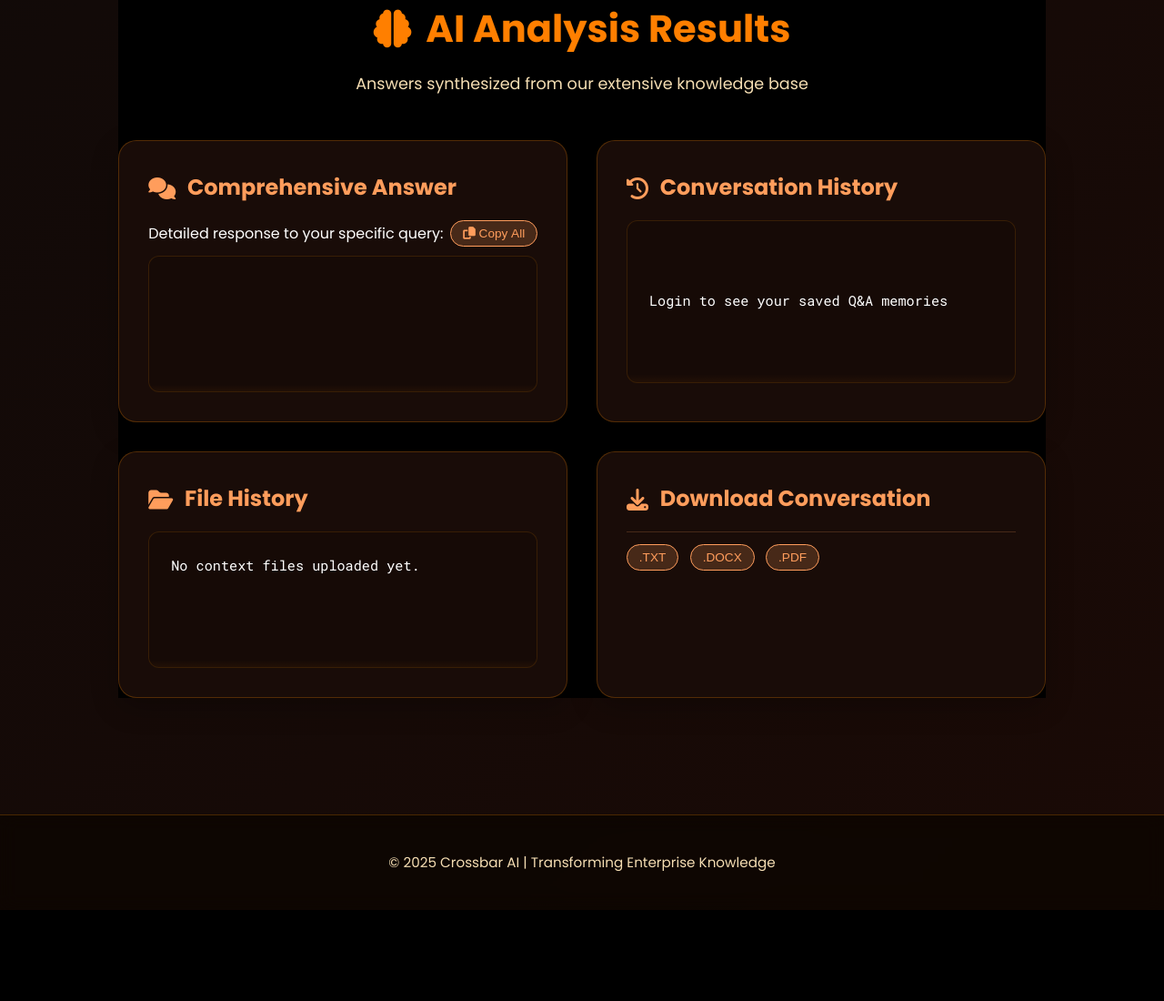
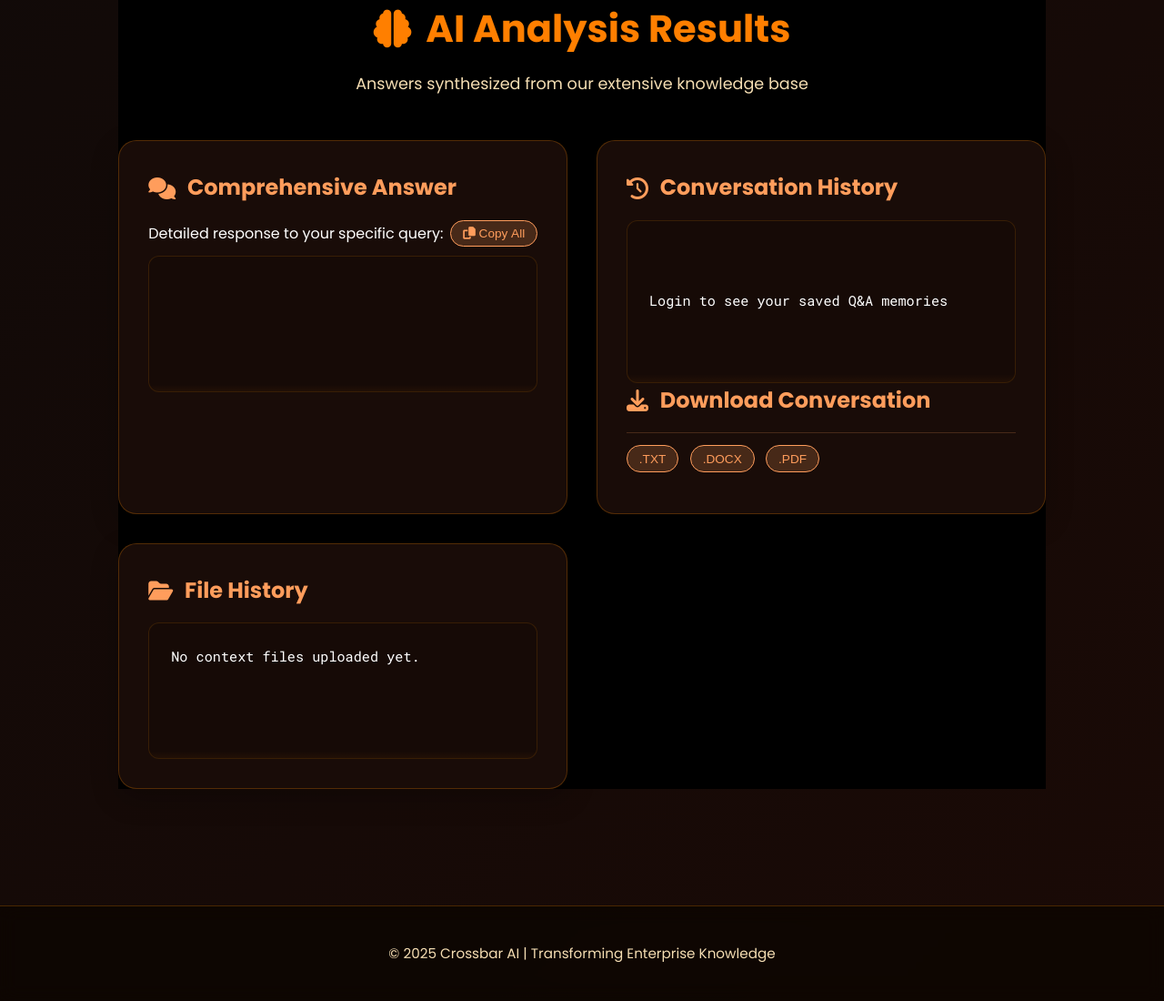
Before and after one commit to audreyllin/CrossBarAPS, a Flask app: page / in a window 1280 px wide. Shown: the part 2061-3161 px from the top of the page at 91% size. Before the commit the page ends 3061 px from the top, so only its background shows below. Run offline with Flask 3, Linux system fonts and the light colour scheme; data that the repository does not hold is empty.

Commit message:
Add files via upload

```diff
--- a/kaggle/templates/kaggle.html
+++ b/kaggle/templates/kaggle.html
@@ -198,6 +198,15 @@
                     <div class="kernel-output" id="user-memories">
                         <p>Login to see your saved Q&A memories</p>
                     </div>
+                    <!-- Download conversation -->
+                    <div>
+                        <h3><i class="fas fa-download"></i> Download Conversation</h3>
+                        <div class="answer-actions">
+                            <button class="action-btn" onclick="downloadConversation('txt')">.TXT</button>
+                            <button class="action-btn" onclick="downloadConversation('docx')">.DOCX</button>
+                            <button class="action-btn" onclick="downloadConversation('pdf')">.PDF</button>
+                        </div>
+                    </div>
                 </div>
 
                 <!-- File history -->
@@ -205,16 +214,6 @@
                     <h3><i class="fas fa-folder-open"></i> File History</h3>
                     <div class="kernel-output" id="file-history">
                         <p>No uploaded files yet.</p>
-                    </div>
-                </div>
-
-                <!-- Download conversation -->
-                <div class="result-card animate-on-scroll">
-                    <h3><i class="fas fa-download"></i> Download Conversation</h3>
-                    <div class="answer-actions">
-                        <button class="action-btn" onclick="downloadConversation('txt')">.TXT</button>
-                        <button class="action-btn" onclick="downloadConversation('docx')">.DOCX</button>
-                        <button class="action-btn" onclick="downloadConversation('pdf')">.PDF</button>
                     </div>
                 </div>
             </div>
```
